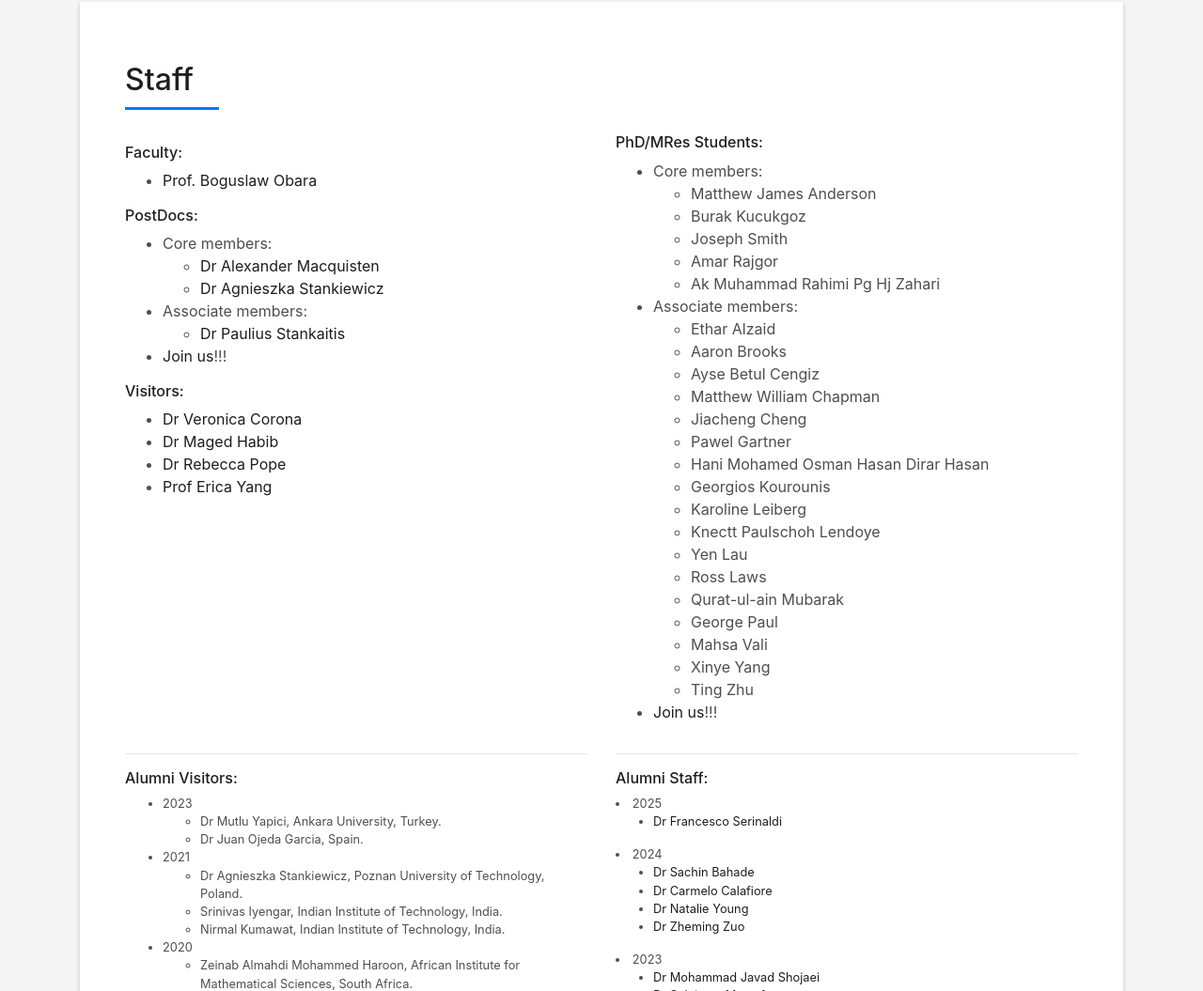
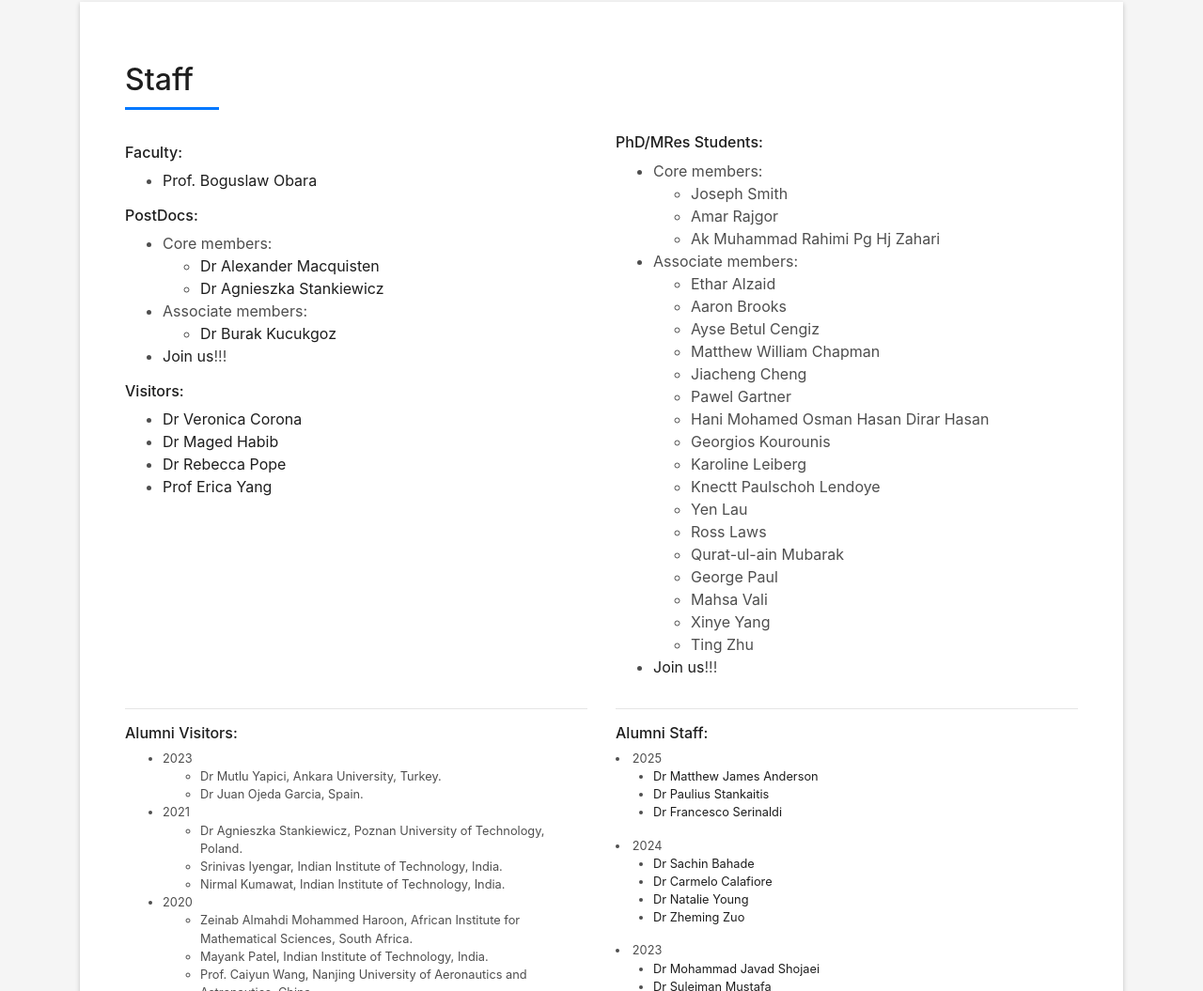
Before and after one commit to BoguslawObara/BoguslawObara.github.io, a plain HTML site: page index.html in a window 1280 px wide. Shown: the part 2016-3071 px from the top of the page at 94% size. Drawn offline with Linux system fonts and the light colour scheme; files whose address does not match are found by name.

Commit message:
new papers + team update

```diff
--- a/index.html
+++ b/index.html
@@ -258,7 +258,7 @@
                         </li>
                         <li>Associate members:
                           <ul>
-                            <li><a href="https://stankaitis.uk/">Dr Paulius Stankaitis</a></li>
+                            <li><a href="https://www.linkedin.com/in/burak-kucukgoz-66900a54/">Dr Burak Kucukgoz</a></li>
                           </ul>
                         </li>
                         <li><a title="Join Us" href="research-fellowships.html">Join us</a>!!!</li>
@@ -283,8 +283,6 @@
                       <ul>
                         <li>Core members:
                           <ul>
-                            <li>Matthew James Anderson</li>
-                            <li>Burak Kucukgoz</li>
                             <li>Joseph Smith</li>
                             <li>Amar Rajgor</li>
                             <li>Ak Muhammad Rahimi Pg Hj Zahari</li>
@@ -378,6 +376,8 @@
                       <h6>Alumni Staff:</h6>
                       <li> 2025
                         <ul>
+                          <li><a href="https://www.linkedin.com/in/matthewanderson0/?originalSubdomain=uk">Dr Matthew James Anderson</a></li>
+                          <li><a href="https://www.stir.ac.uk/people/1967891">Dr Paulius Stankaitis</a></li>
                           <li><a href="https://www.ncl.ac.uk/engineering/staff/profile/francescoserinaldi.html">Dr Francesco Serinaldi</a></li>
                         </ul>
                       </li>
```
Also changed, not shown: research-collaboration.html (+0 -1 lines), 1 other file.
